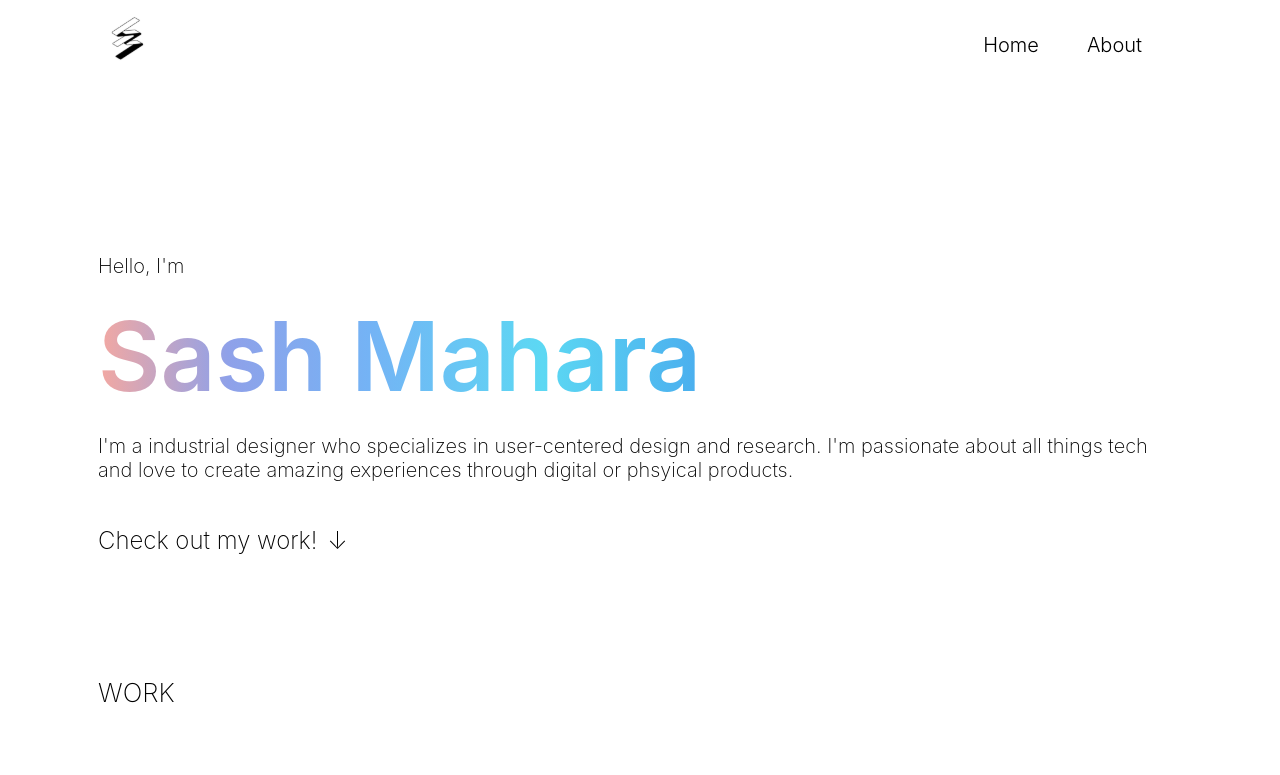
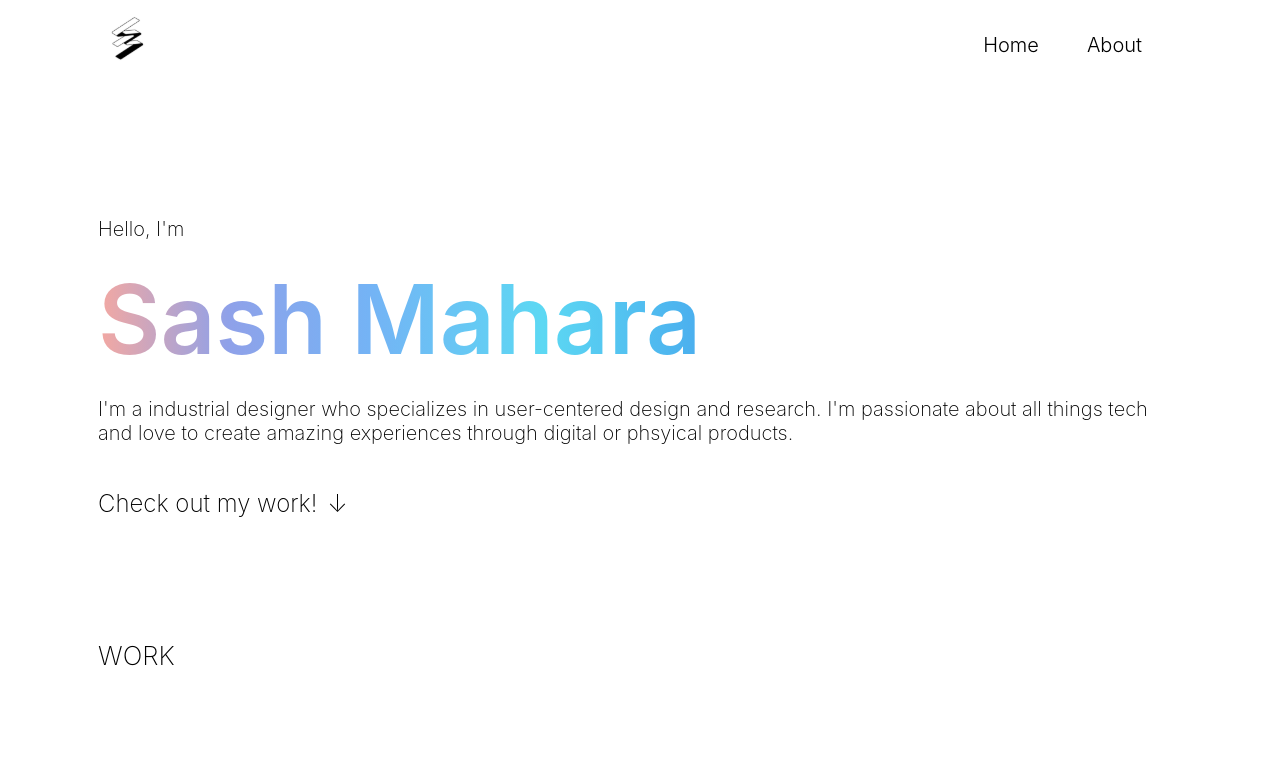
Before and after one commit to Elimists/sash-portfolio, a Next.js app: page / in a window 1280 px wide. Shown: the top 775 px of the page. Built offline with nearby package versions, Linux system fonts and the light colour scheme.

Commit message:
Changed styling a bit

```diff
--- a/components/Navbar.js
+++ b/components/Navbar.js
@@ -2,6 +2,7 @@ import styles from '../styles/Navbar.module.css'
 import SashLogo from '../public/sash-logo.svg'
 import Link from 'next/link'
 import Image from 'next/image'
+import Router from 'next/router'
 export default function Navbar(){
     return(
         <div className={styles.container}>
--- a/styles/Home.module.css
+++ b/styles/Home.module.css
@@ -46,7 +46,7 @@
   max-width: 1100px;
   display: flex;
   flex-direction: column;
-  padding: 7rem 0.5rem 4.5rem 0.5rem;
+  padding: 4.7rem 0.5rem 4.5rem 0.5rem;
 }
 
 .my_name{
```
